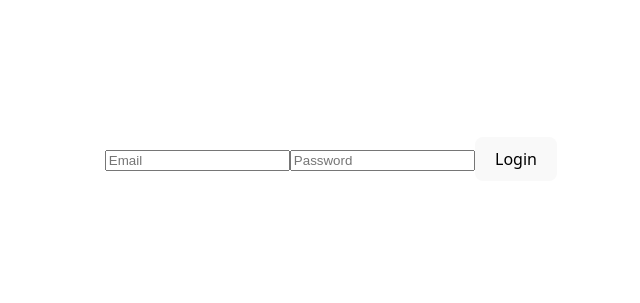
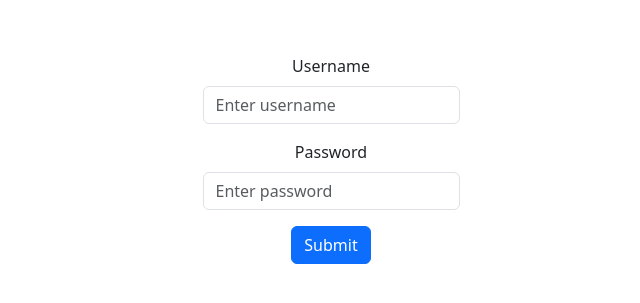
Before and after one commit to reubensinha/ln-manager, a React (Vite) app in the folder frontend/: page / in a window 1280 px wide. Shown: the part 241-544 px from the top of the page, without its empty margins (309-949 px from the left). Built offline with nearby package versions, Linux system fonts and the light colour scheme.

Commit message:
Bootstrap works properly now

```diff
--- a/frontend/src/pages/Login.tsx
+++ b/frontend/src/pages/Login.tsx
@@ -1,40 +1,52 @@
 import React, { useState } from "react";
+import Button from "react-bootstrap/Button";
+import Form from "react-bootstrap/Form";
+import axios from "axios";
 import { useAuth } from "../auth/useAuth";
-import axios from "axios";
 
 const Login: React.FC = () => {
   const { login } = useAuth();
-  const [email, setEmail] = useState("");
+  const [username, setUsername] = useState("");
   const [password, setPassword] = useState("");
 
   const handleSubmit = async (e: React.FormEvent) => {
     e.preventDefault();
     try {
-      const response = await axios.post("/api/login", { email, password });
-      login(response.data.token);
+      const response = await axios.post("/api/login", { username, password });
+      login(response.data.access_token);
     } catch (error) {
       console.error("Login failed", error);
     }
   };
 
   return (
-    <form onSubmit={handleSubmit}>
-      <input
-        type="email"
-        value={email}
-        onChange={(e) => setEmail(e.target.value)}
-        placeholder="Email"
+    <Form onSubmit={handleSubmit}>
+      <Form.Group className="mb-3" controlId="formUsername">
+        <Form.Label>Username</Form.Label>
+        <Form.Control
+          type="text"
+          placeholder="Enter username"
+          value={username}
+          onChange={(e) => setUsername(e.target.value)}
           required
         />
-      <input
+      </Form.Group>
+
+      <Form.Group className="mb-3" controlId="formPassword">
+        <Form.Label>Password</Form.Label>
+        <Form.Control
           type="password"
+          placeholder="Enter password"
           value={password}
           onChange={(e) => setPassword(e.target.value)}
-        placeholder="Password"
           required
         />
-      <button type="submit">Login</button>
-    </form>
+      </Form.Group>
+
+      <Button variant="primary" type="submit">
+        Submit
+      </Button>
+    </Form>
   );
 };
 
```
Also changed, not shown: frontend/src/main.tsx (+11 -7 lines). Lines whose indentation alone changed are shown as unchanged.
